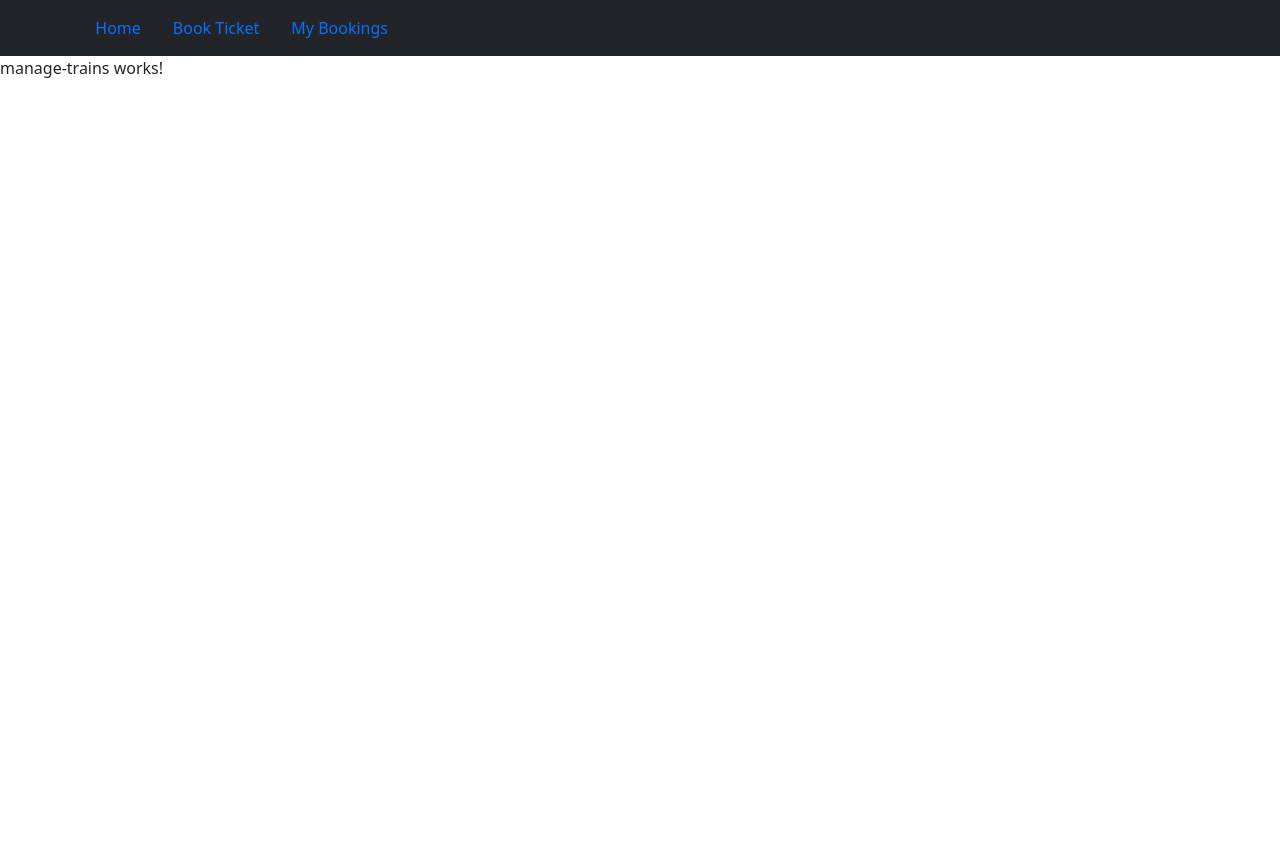
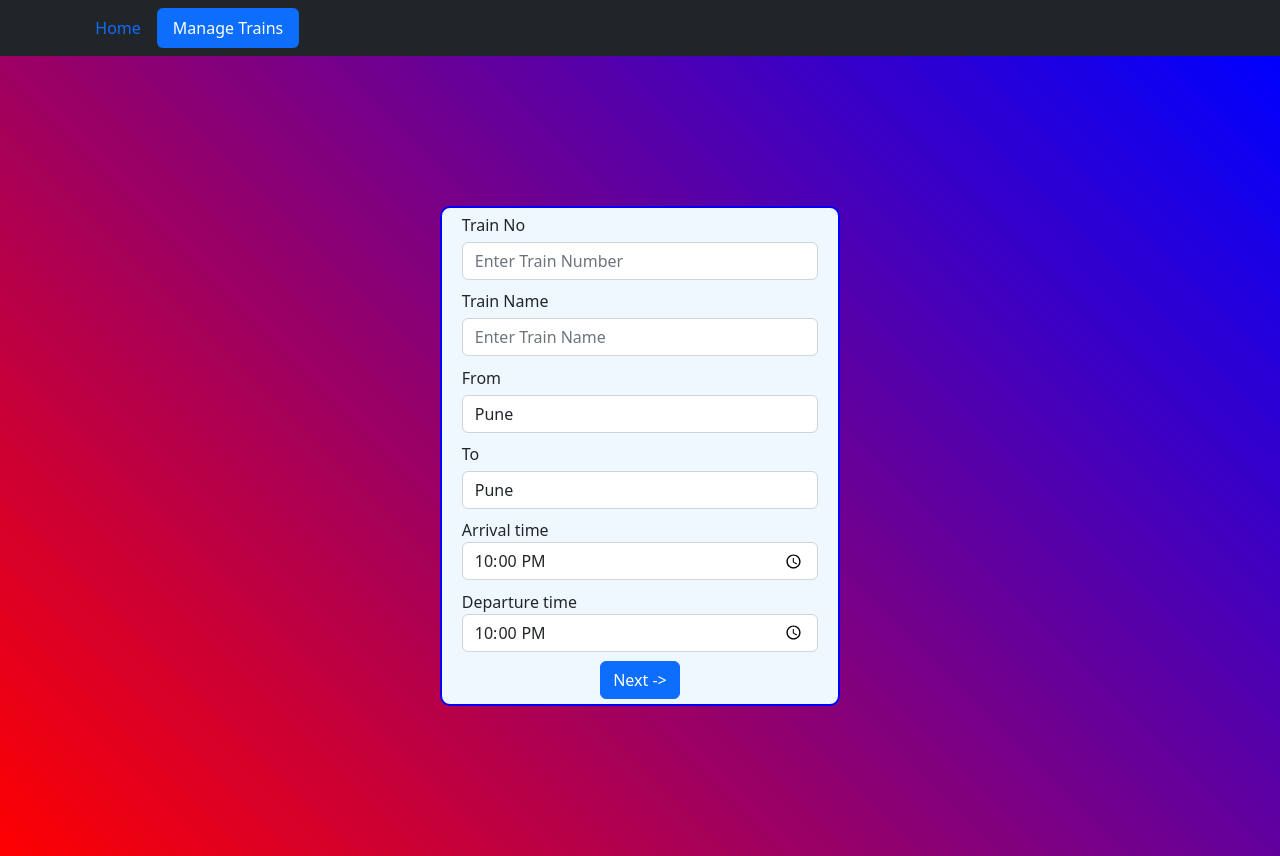
Before and after one commit to BhutdaNilesh/RailBook, an Angular app: page /ManageTrains in a window 1280 px wide. Before the commit the page ends 800 px from the top, so only its background shows below. Built offline with nearby package versions, Linux system fonts and the light colour scheme.

Commit message:
added form to manage trains

```diff
--- a/src/app/Admin/manage-trains/manage-trains.component.css
+++ b/src/app/Admin/manage-trains/manage-trains.component.css
@@ -0,0 +1,38 @@
+
+.forms_div{
+    /* margin-top: px; */
+    height: 500px;
+    width: 400px;
+    background-color: aliceblue;
+    border: 2px solid blue;
+    border-radius: 10px;
+
+}
+
+body{
+    background-image: linear-gradient(45deg,red,blue);
+    height:100vh;
+    width: 100%;
+    display: flex;
+    justify-content: center;
+    align-items: center;
+}
+.container{
+    border: 10px solid;
+    border-color: rgb(9, 202, 9);
+    margin-top: 50px;
+    margin-left: 50px;
+
+    display: flex;
+    justify-content:space-around;
+    flex-wrap: wrap-reverse;
+    flex-direction: row;
+    /* height: 800px; */
+
+}
+.flex-item{
+    background-color: brown;
+    border: 6px solid ;
+    height: 50px;
+    width: 1000px;
+}
--- a/src/app/Admin/manage-trains/manage-trains.component.html
+++ b/src/app/Admin/manage-trains/manage-trains.component.html
@@ -1 +1,148 @@
-<p>manage-trains works!</p>
+
+<body>
+  <ng-container
+    *ngIf="nextClicked == false; then displayFirstForm; else displaySecondForm"
+  >
+  </ng-container>
+  <ng-template #displayFirstForm>
+    <div
+      class="forms_div"
+      style="
+        display: flex;
+        flex-direction: column;
+        justify-content: space-around;
+        align-items: center;
+      "
+    >
+      <div style="width: 90%">
+        <label style="margin-bottom: 5px">Train No</label>
+        <br />
+        <input
+          type="text"
+          class="form-control"
+          placeholder="Enter Train Number"
+        />
+      </div>
+      <div style="width: 90%">
+        <label style="margin-bottom: 5px">Train Name</label>
+        <br />
+        <input
+          type="text"
+          class="form-control"
+          placeholder="Enter Train Name"
+        />
+      </div>
+      <div style="width: 90%">
+        <label style="margin-bottom: 5px">From</label>
+        <select class="form-control" style="width: 100%">
+          <option>Pune</option>
+          <option>Hyderabad</option>
+          <option>Goa</option>
+          <option>Mumbai</option>
+        </select>
+      </div>
+      <div style="width: 90%">
+        <label style="margin-bottom: 5px">To</label>
+        <select class="form-control" style="width: 100%">
+          <option>Pune</option>
+          <option>Hyderabad</option>
+          <option>Goa</option>
+          <option>Mumbai</option>
+        </select>
+      </div>
+      <div style="width: 90%">
+        <label for="appt">Arrival time</label><br />
+        <input type="time" class="form-control" value="22:00" />
+      </div>
+      <div style="width: 90%">
+        <label for="appt">Departure time</label><br />
+        <input type="time" class="form-control" value="22:00" />
+      </div>
+
+      <button type="button" class="btn btn-primary" (click)="(nextClick())">
+        Next ->
+      </button>
+    </div></ng-template
+  >
+  <ng-template #displaySecondForm>
+    <div
+      class="forms_div"
+      style="
+        display: flex;
+        flex-direction: column;
+        justify-content: space-around;
+        align-items: center;
+      "
+    >
+    <div style="width: 90%">
+        <label>Date</label><br />
+        <input
+          type="date"
+          class="form-control"
+          name="date"
+          value="2018-01-01"
+          min="2017-01-01"
+          max="2019-01-01"
+          style="width: 100%"
+        />
+      </div>
+      <div style="width: 90%">
+        <label style="margin-bottom: 5px">Total seats</label>
+        <br />
+        <input
+          type="number"
+          class="form-control"
+          placeholder="Enter Number of seats"
+          min="1"
+          max="60"
+          value="60"
+
+        />
+      </div>
+      <div style="width: 90%">
+        <label style="margin-bottom: 5px">AC seats</label>
+        <br />
+        <input
+        type="number"
+        class="form-control"
+        placeholder="Enter Number of AC seats"
+        min="1"
+        max="60"
+        value="60"
+        />
+      </div>
+      <div style="width: 90%">
+        <label style="margin-bottom: 5px">Non AC seats</label>
+        <br />
+        <input
+        type="number"
+        class="form-control"
+        placeholder="Enter Number of AC seats"
+        min="1"
+        max="60"
+        value="60"
+        />
+      </div>
+      <div style="width: 90%">
+        <label style="margin-bottom: 5px">Sleeper seats</label>
+        <br />
+        <input
+        type="number"
+        class="form-control"
+        placeholder="Enter Number of AC seats"
+        min="1"
+        max="60"
+        value="60"
+        />
+      </div>
+
+
+
+      <div style="display: flex; justify-content: space-evenly; width: 90%;">
+        <button type="button" class="btn btn-primary" style="margin-left: 0px;" (click)="back()"><-Back</button>
+        <button type="button" class="btn btn-primary">Add</button>
+      </div>
+
+    </div>
+  </ng-template>
+</body>
--- a/src/app/Admin/manage-trains/manage-trains.component.ts
+++ b/src/app/Admin/manage-trains/manage-trains.component.ts
@@ -6,5 +6,13 @@ import { Component } from '@angular/core';
   styleUrls: ['./manage-trains.component.css']
 })
 export class ManageTrainsComponent {
-
+  nextClicked:boolean=false;
+  nextClick()
+  {
+    this.nextClicked=true;
+  }
+  back()
+  {
+    this.nextClicked=false;
+  }
 }
--- a/src/app/app.component.ts
+++ b/src/app/app.component.ts
@@ -7,5 +7,6 @@ import { Component } from '@angular/core';
 })
 export class AppComponent {
   title = 'railbook';
-  isAdmin:boolean=false;
+  isAdmin:boolean=true;
+
 }
```
